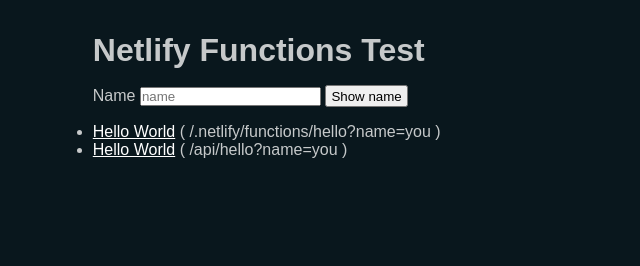
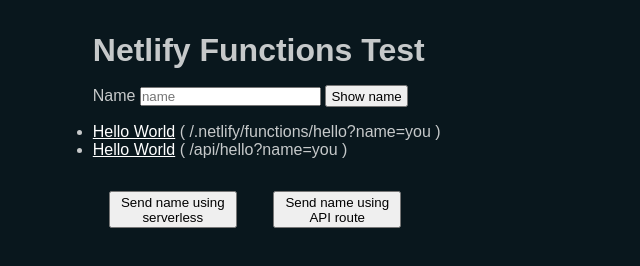
Before and after one commit to vishalicious213/serverless-test, a plain HTML site: page public/index.html in a window 1280 px wide. Shown: the whole page, without its empty margins (0-640 px from the left). Drawn offline with Linux system fonts and the light colour scheme.

Commit message:
added #sendNameSection and two buttons

```diff
--- a/public/index.html
+++ b/public/index.html
@@ -27,6 +27,11 @@
             <li><a href="/.netlify/functions/hello?name=you">Hello World</a> ( /.netlify/functions/hello?name=you )</li>
             <li><a href="/api/hello?name=you">Hello World</a> ( /api/hello?name=you )</li>
         </ul>
+
+        <section id="sendNameSection" class="sendNameSection">
+            <button id="sendNetlify">Send name using serverless</button>
+            <button id="sendApi">Send name using API route</button>
+        </section>
     </main>
     <script src="index.js"></script>
 </body>
--- a/public/styles.css
+++ b/public/styles.css
@@ -33,3 +33,12 @@ form {
 button {
     padding: .1rem .25rem;
 }
+
+.sendNameSection {
+    margin-top: 1rem;
+}
+
+.sendNameSection button {
+    margin: 1rem;
+    width: 8rem;
+}
```
